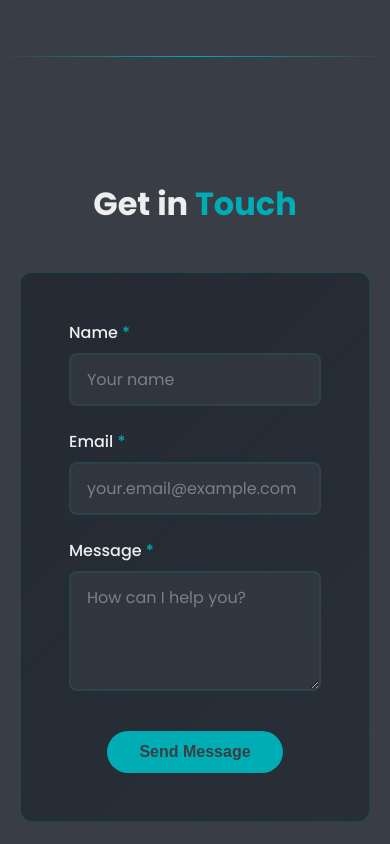
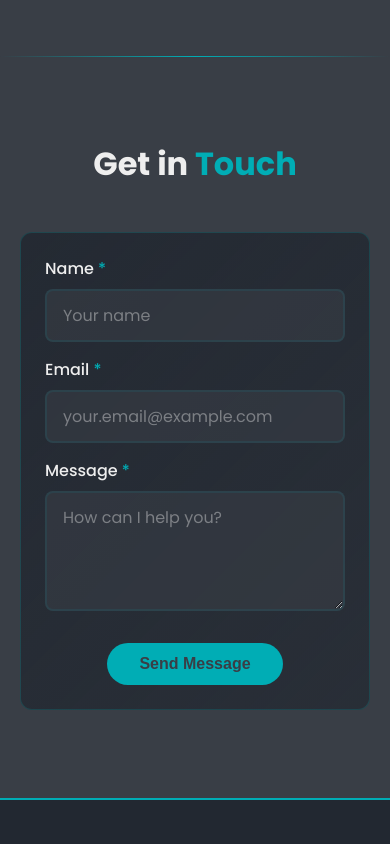
Before and after one commit to MikesonO/mikesono.github.io, a website built with Vite: page index.html in a window 390 px wide. Shown: the part 3180-4024 px from the top of the page. Built offline with nearby package versions, Linux system fonts and the light colour scheme.

Commit message:
Add responsiveness to the Contact section

```diff
--- a/src/styles/_contact.scss
+++ b/src/styles/_contact.scss
@@ -83,6 +83,19 @@
     }
   }
 
+  @media (max-width: 768px) {
+    padding: $spacing-md 0;
+
+    .contact-form {
+      padding: $spacing-md;
+      gap: $spacing-sm;
+    }
+
+    textarea {
+      min-height: 100px;
+    }
+  }
+
   // Submit button
   .form-submit {
     margin: $spacing-sm auto 0;
```
